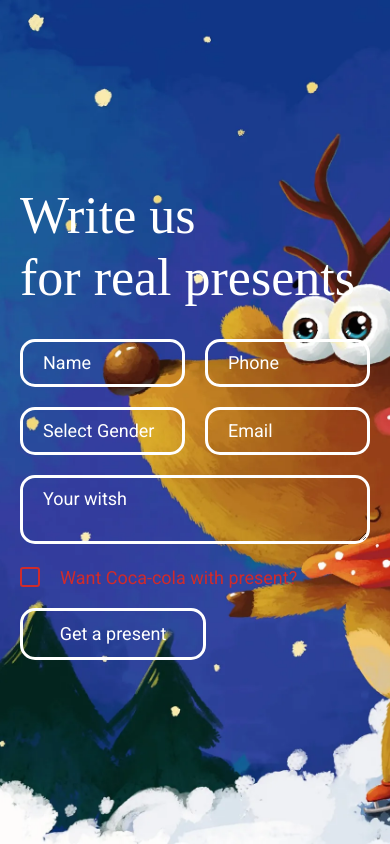
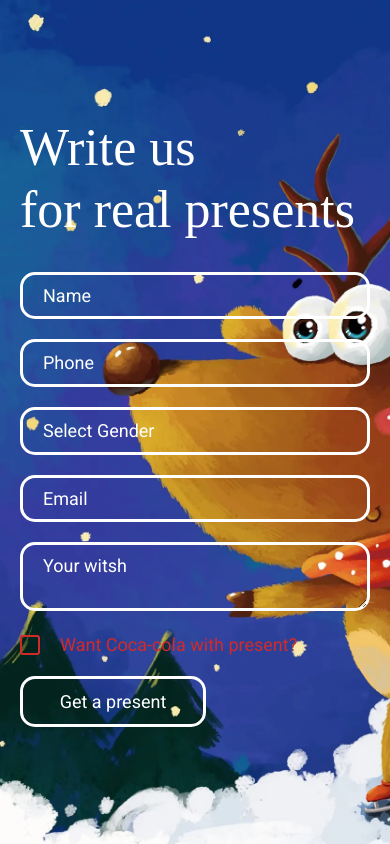
Before and after one commit to sofia-nozhenko/coca-cola-website, a plain HTML site: page index.html in a window 390 px wide. Shown: the part 2260-3104 px from the top of the page. Drawn offline with nearby package versions, Linux system fonts and the light colour scheme; a web font is replaced by a local one.

Commit message:
deploy website

```diff
--- a/scss/style.scss
+++ b/scss/style.scss
@@ -705,3 +705,10 @@ button {
         }
     }
 }
+
+@media screen and (max-width: 575px) {
+    .connect__form{
+        max-width: 100%;
+        width: 100%;
+    }
+}
```
Also changed, not shown: css/style.css, 1 other file.
